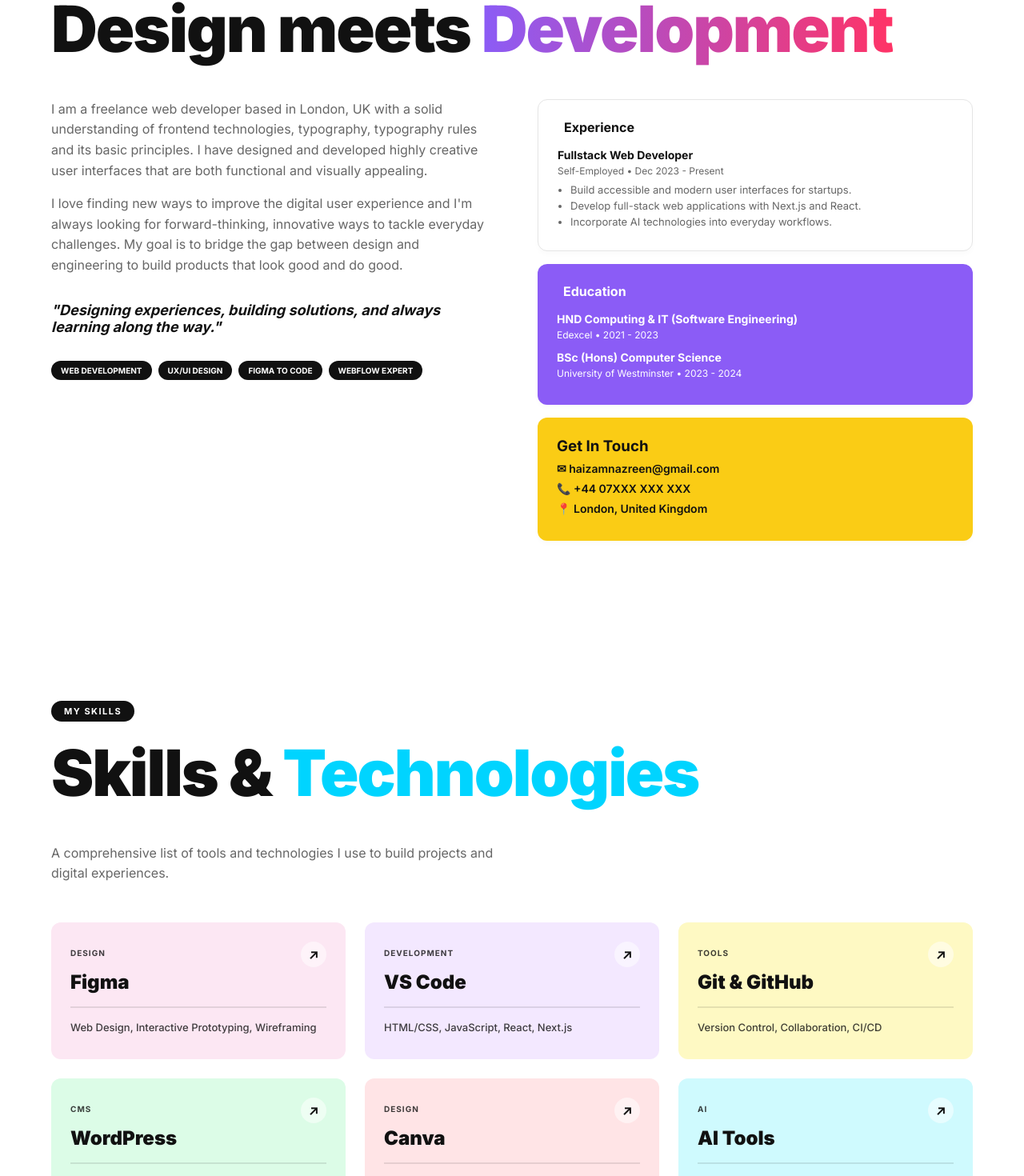
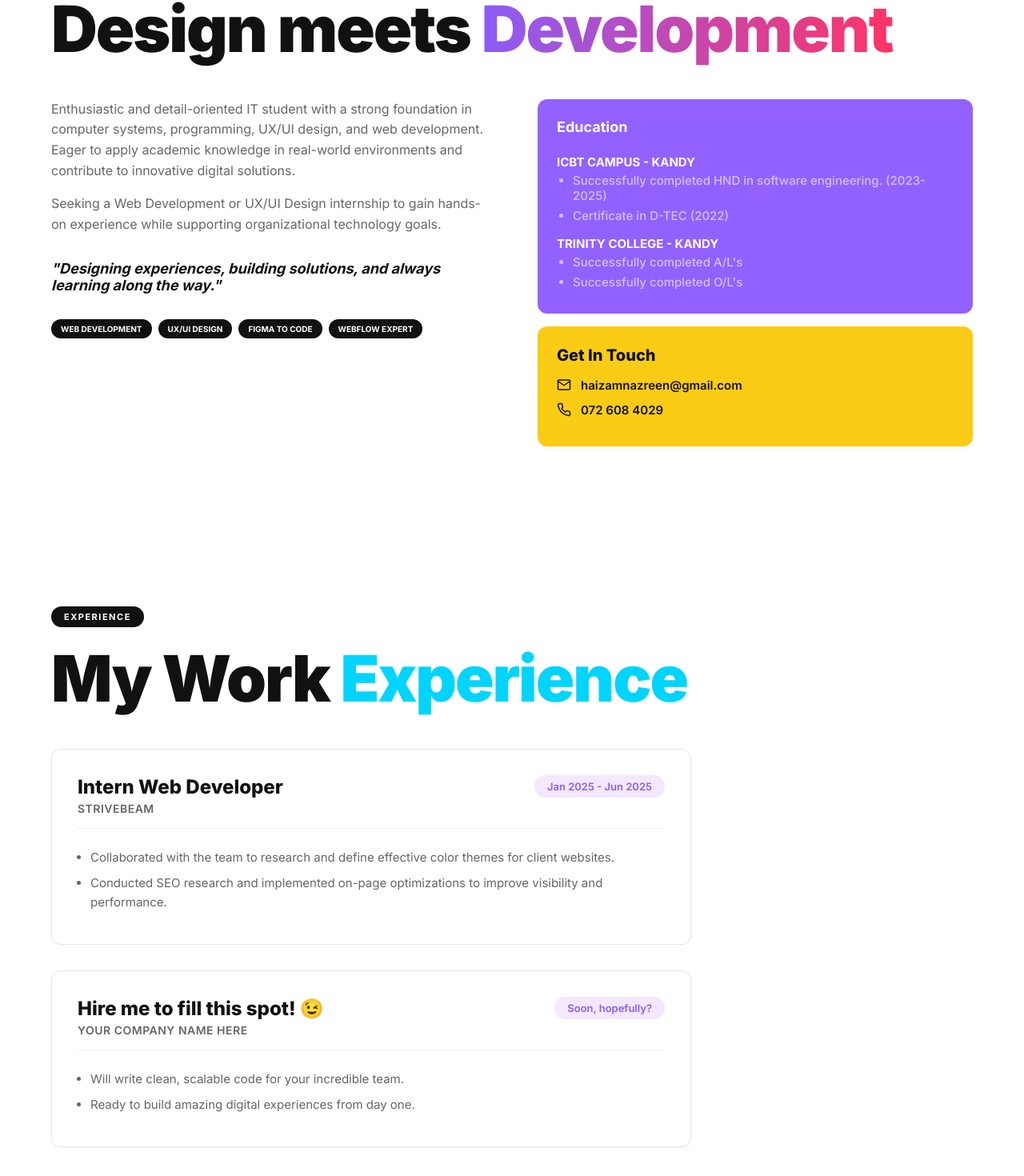
Before and after one commit to haizamnaz1/Haizams-Portfolio, a React (Vite) app: page / in a window 1280 px wide. Shown: the part 939-2409 px from the top of the page at 80% size. Built offline with nearby package versions, Linux system fonts and the light colour scheme.

Commit message:
making minor adjustment to each section of the page

```diff
--- a/src/App.jsx
+++ b/src/App.jsx
@@ -2,6 +2,7 @@ import './App.css'
 import Navbar from './components/Navbar'
 import Hero from './components/Hero'
 import About from './components/About'
+import Experience from './components/Experience'
 import Skills from './components/Skills'
 import Projects from './components/Projects'
 import Contact from './components/Contact'
@@ -13,6 +14,7 @@ function App() {
       <Navbar />
       <Hero />
       <About />
+      <Experience />
       <Skills />
       <Projects />
       <Contact />
--- a/src/components/About.css
+++ b/src/components/About.css
@@ -117,33 +117,70 @@
 
 /* Purple Card overrides */
 .purple-card {
-  background-color: var(--accent-purple);
-  color: var(--text-light);
+  background-color: #9361FF;
+  color: #ffffff;
   border: none;
+  border-radius: 12px;
 }
 
 .purple-card .card-meta,
 .purple-card h3,
 .purple-card h4 {
-  color: var(--text-light);
+  color: #ffffff;
+}
+
+.purple-card .card-header {
+  margin-bottom: 24px;
+}
+
+.purple-card .card-header h3 {
+  font-size: 18px;
 }
 
 .purple-card .card-header h3::before {
-  content: '';
+  display: none;
+}
+
+.purple-card .card-body h4 {
+  font-size: 15px;
+  text-transform: uppercase;
+}
+
+.purple-card .card-body ul {
+  padding-left: 20px;
+}
+
+.purple-card .card-body li {
+  color: rgba(255, 255, 255, 0.6);
+  font-size: 15px;
+  font-weight: 500;
+  margin-bottom: 6px;
 }
 
 /* Yellow Card overrides */
 .yellow-card {
-  background-color: var(--accent-yellow);
+  background-color: #FACC15;
   border: none;
+  border-radius: 12px;
+  color: #111111;
 }
 
-.contact-detail {
-  font-size: 14px;
-  font-weight: 600;
-  margin: 8px 0;
+.yellow-card h3 {
+  font-size: 20px;
+  font-weight: 800;
+  color: #111111;
+  margin-bottom: 16px;
 }
 
+.yellow-card .contact-detail {
+  font-size: 15px;
+  font-weight: 600;
+  margin: 12px 0;
+  color: #111111;
+  display: flex;
+  align-items: center;
+  gap: 12px;
+}
 @media (max-width: 900px) {
   .about-grid {
     flex-direction: column;
--- a/src/components/About.jsx
+++ b/src/components/About.jsx
@@ -14,14 +14,10 @@ const About = () => {
         <div className="about-grid">
           <div className="about-content">
             <p>
-              I am a freelance web developer based in London, UK with a solid understanding of frontend
-              technologies, typography, typography rules and its basic principles. I have designed and
-              developed highly creative user interfaces that are both functional and visually appealing.
+              Enthusiastic and detail-oriented IT student with a strong foundation in computer systems, programming, UX/UI design, and web development. Eager to apply academic knowledge in real-world environments and contribute to innovative digital solutions.
             </p>
             <p className="margin-top">
-              I love finding new ways to improve the digital user experience and I'm always looking for
-              forward-thinking, innovative ways to tackle everyday challenges. My goal is to bridge the gap
-              between design and engineering to build products that look good and do good.
+              Seeking a Web Development or UX/UI Design internship to gain hands-on experience while supporting organizational technology goals.
             </p>
 
             <blockquote className="about-quote">
@@ -37,39 +33,36 @@ const About = () => {
           </div>
 
           <div className="about-cards">
-            <div className="card experience-card">
-              <div className="card-header">
-                <h3>Experience</h3>
-              </div>
-              <div className="card-body">
-                <h4>Fullstack Web Developer</h4>
-                <p className="card-meta">Self-Employed • Dec 2023 - Present</p>
-                <ul>
-                  <li>Build accessible and modern user interfaces for startups.</li>
-                  <li>Develop full-stack web applications with Next.js and React.</li>
-                  <li>Incorporate AI technologies into everyday workflows.</li>
-                </ul>
-              </div>
-            </div>
 
             <div className="card education-card purple-card">
               <div className="card-header">
                 <h3>Education</h3>
               </div>
               <div className="card-body">
-                <h4>HND Computing & IT (Software Engineering)</h4>
-                <p className="card-meta">Edexcel • 2021 - 2023</p>
-                <h4>BSc (Hons) Computer Science</h4>
-                <p className="card-meta">University of Westminster • 2023 - 2024</p>
+                <h4>ICBT CAMPUS - KANDY</h4>
+                <ul style={{marginBottom: '16px'}}>
+                  <li>Successfully completed HND in software engineering. (2023-2025)</li>
+                  <li>Certificate in D-TEC (2022)</li>
+                </ul>
+                <h4>TRINITY COLLEGE - KANDY</h4>
+                <ul>
+                  <li>Successfully completed A/L's</li>
+                  <li>Successfully completed O/L's</li>
+                </ul>
               </div>
             </div>
 
             <div className="card connect-card yellow-card">
               <div className="card-body">
                 <h3>Get In Touch</h3>
-                <p className="contact-detail">✉ haizamnazreen@gmail.com</p>
-                <p className="contact-detail">📞 +44 07XXX XXX XXX</p>
-                <p className="contact-detail">📍 London, United Kingdom</p>
+                <div className="contact-detail">
+                  <svg viewBox="0 0 24 24" width="18" height="18" stroke="currentColor" strokeWidth="2" fill="none" strokeLinecap="round" strokeLinejoin="round"><path d="M4 4h16c1.1 0 2 .9 2 2v12c0 1.1-.9 2-2 2H4c-1.1 0-2-.9-2-2V6c0-1.1.9-2 2-2z"></path><polyline points="22,6 12,13 2,6"></polyline></svg>
+                  <span>haizamnazreen@gmail.com</span>
+                </div>
+                <div className="contact-detail">
+                  <svg viewBox="0 0 24 24" width="18" height="18" stroke="currentColor" strokeWidth="2" fill="none" strokeLinecap="round" strokeLinejoin="round"><path d="M22 16.92v3a2 2 0 0 1-2.18 2 19.79 19.79 0 0 1-8.63-3.07 19.5 19.5 0 0 1-6-6 19.79 19.79 0 0 1-3.07-8.67A2 2 0 0 1 4.11 2h3a2 2 0 0 1 2 1.72 12.84 12.84 0 0 0 .7 2.81 2 2 0 0 1-.45 2.11L8.09 9.91a16 16 0 0 0 6 6l1.27-1.27a2 2 0 0 1 2.11-.45 12.84 12.84 0 0 0 2.81.7A2 2 0 0 1 22 16.92z"></path></svg>
+                  <span>072 608 4029</span>
+                </div>
               </div>
             </div>
           </div>
--- /dev/null
+++ b/src/components/Experience.css
@@ -0,0 +1,72 @@
+.experience-list {
+  display: flex;
+  flex-direction: column;
+  gap: 32px;
+  max-width: 800px;
+}
+
+.experience-item {
+  background-color: var(--bg-card);
+  border-radius: 12px;
+  padding: 32px;
+  border: 1px solid #e5e5e5;
+  box-shadow: 0 4px 6px rgba(0, 0, 0, 0.02);
+  transition: transform 0.3s ease;
+}
+
+.experience-item:hover {
+  transform: translateY(-4px);
+  box-shadow: 0 12px 24px rgba(0, 0, 0, 0.05);
+}
+
+.experience-header {
+  display: flex;
+  justify-content: space-between;
+  align-items: flex-start;
+  margin-bottom: 24px;
+  border-bottom: 1px solid #f0f0f0;
+  padding-bottom: 16px;
+}
+
+.experience-title {
+  font-size: 24px;
+  font-weight: 800;
+  color: var(--text-main);
+  margin-bottom: 4px;
+}
+
+.experience-company {
+  font-size: 14px;
+  font-weight: 600;
+  color: var(--text-muted);
+  text-transform: uppercase;
+  letter-spacing: 0.5px;
+}
+
+.experience-date {
+  font-weight: 600;
+  color: var(--accent-purple);
+  background-color: var(--skill-purple);
+  padding: 6px 16px;
+  border-radius: 20px;
+  font-size: 13px;
+}
+
+.experience-bullets {
+  padding-left: 16px;
+  list-style-type: disc;
+  color: var(--text-muted);
+}
+
+.experience-bullets li {
+  font-size: 15px;
+  line-height: 1.6;
+  margin-bottom: 8px;
+}
+
+@media (max-width: 600px) {
+  .experience-header {
+    flex-direction: column;
+    gap: 12px;
+  }
+}
--- /dev/null
+++ b/src/components/Experience.jsx
@@ -0,0 +1,58 @@
+import React from 'react';
+import './Experience.css';
+
+const Experience = () => {
+  const experiences = [
+    {
+      title: "Intern Web Developer",
+      company: "StriveBeam",
+      date: "Jan 2025 - Jun 2025",
+      bullets: [
+        "Collaborated with the team to research and define effective color themes for client websites.",
+        "Conducted SEO research and implemented on-page optimizations to improve visibility and performance."
+      ]
+    },
+    {
+      title: "Hire me to fill this spot! 😉",
+      company: "Your Company Name Here",
+      date: "Soon, hopefully?",
+      bullets: [
+        "Will write clean, scalable code for your incredible team.",
+        "Ready to build amazing digital experiences from day one."
+      ]
+    }
+  ];
+
+  return (
+    <section id="experience" className="experience section-padding">
+      <div className="container">
+        <span className="section-badge">EXPERIENCE</span>
+
+        <h2 className="section-title">
+          My Work <span className="text-cyan">Experience</span>
+        </h2>
+
+        <div className="experience-list">
+          {experiences.map((exp, index) => (
+            <div key={index} className="experience-item">
+              <div className="experience-header">
+                <div>
+                  <h3 className="experience-title">{exp.title}</h3>
+                  <div className="experience-company">{exp.company}</div>
+                </div>
+                <div className="experience-date">{exp.date}</div>
+              </div>
+              <ul className="experience-bullets">
+                {exp.bullets.map((bullet, idx) => (
+                  <li key={idx}>{bullet}</li>
+                ))}
+              </ul>
+            </div>
+          ))}
+        </div>
+      </div>
+    </section>
+  );
+};
+
+export default Experience;
```
